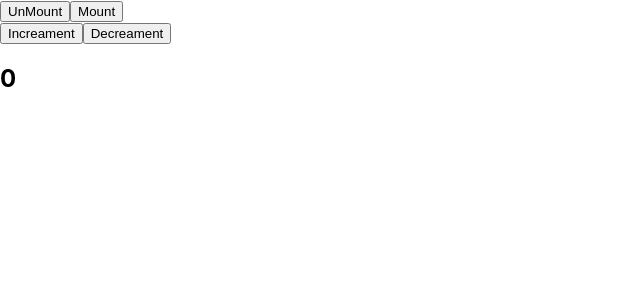
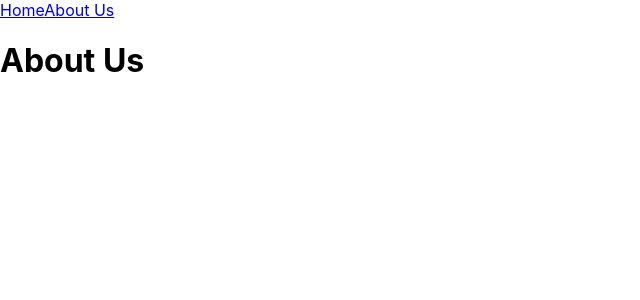
Before and after one commit to Sanaullahbugti/React-classses, a React (Create React App) app: page /aboutUs in a window 1280 px wide. Shown: the top 300 px of the page, without its empty margins (0-640 px from the left). Built offline with nearby package versions, Linux system fonts and the light colour scheme.

Commit message:
routing lecture

```diff
--- a/package.json
+++ b/package.json
@@ -9,6 +9,7 @@
     "axios": "^0.21.1",
     "react": "^17.0.2",
     "react-dom": "^17.0.2",
+    "react-router-dom": "^5.2.0",
     "react-scripts": "4.0.3",
     "web-vitals": "^1.0.1"
   },
--- /dev/null
+++ b/src/components/FifithLecture-React-Router/Nav.js
@@ -0,0 +1,10 @@
+import { Link } from "react-router-dom"
+
+const Nav = () => {
+    return <div>
+        <Link to="/home"><span>Home</span></Link>
+        <Link to="/aboutus"><span>About Us</span></Link>
+    </div>
+}
+
+export default Nav
--- /dev/null
+++ b/src/components/FifithLecture-React-Router/Router.js
@@ -0,0 +1,23 @@
+import React from "react"
+import { Route, Switch, BrowserRouter as Router } from "react-router-dom"
+import AboutUs from "../../pages/AboutUs"
+import Home from "../../pages/Home"
+import Nav from "./Nav"
+
+const CustomRouter = () => {
+    return (
+        <React.Fragment>
+            <Router>
+                <Nav />
+                <Switch>
+                    <Route exact path="/home" component={Home} />
+                    <Route exact path="/aboutUs" component={AboutUs} />
+                    <Route exact path="/" render={() => <p>Login</p>} />
+                    <Route exact path="/*" render={() => <p>Error</p>} />
+                </Switch>
+
+            </Router>
+        </React.Fragment>
+    )
+}
+export default CustomRouter
--- a/src/index.js
+++ b/src/index.js
@@ -3,10 +3,11 @@ import ReactDOM from 'react-dom';
 import './index.css';
 import App from './App';
 import reportWebVitals from './reportWebVitals';
+import Router from './components/FifithLecture-React-Router/Router';
 
 ReactDOM.render(
   <React.StrictMode>
-    <App />
+    <Router />
   </React.StrictMode>,
   document.getElementById('root')
 );
--- /dev/null
+++ b/src/pages/AboutUs.js
@@ -0,0 +1,9 @@
+import React, { Component } from "react";
+
+class AboutUs extends Component {
+    render() {
+        return <h1>About Us</h1>
+    }
+}
+
+export default AboutUs;
--- /dev/null
+++ b/src/pages/Home.js
@@ -0,0 +1,10 @@
+import React, { Component } from "react";
+
+class Home extends Component {
+    state = {}
+    render() {
+        return <h1>Home</h1>
+    }
+}
+
+export default Home;
```
Also changed, not shown: 1 other file (tests, documents, lock files or other folders).
